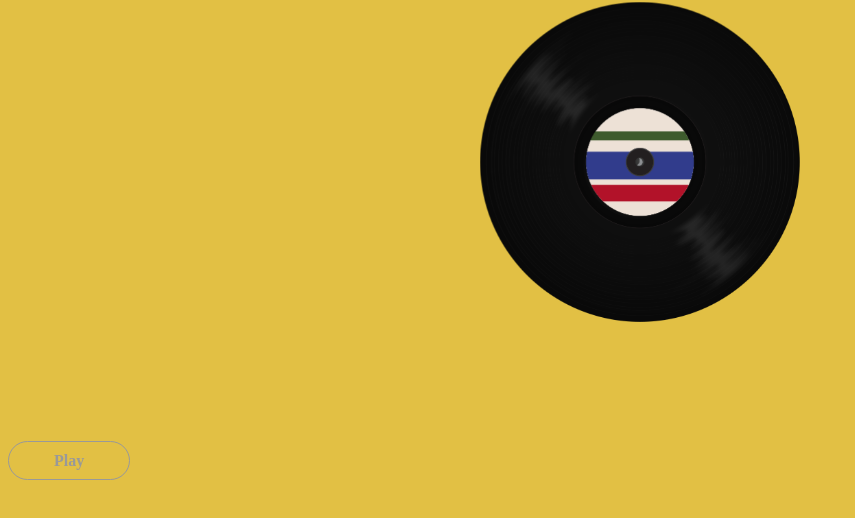
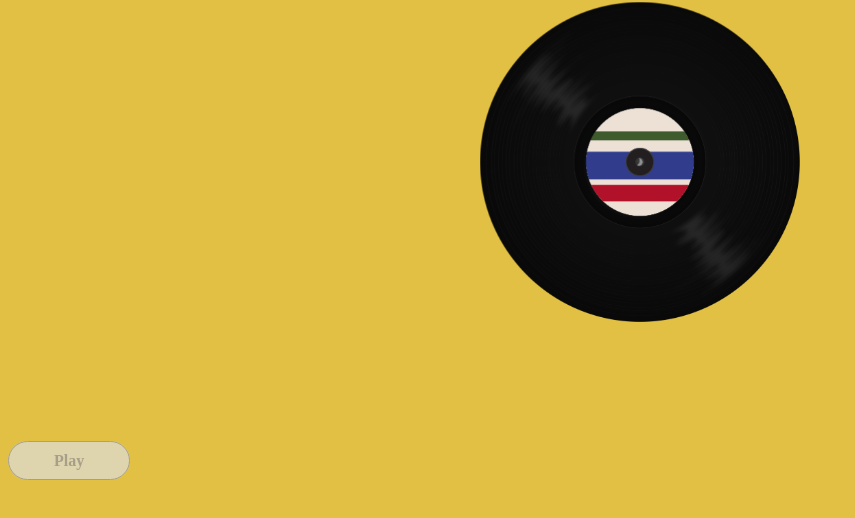
Before and after one commit to gbs0/javascript-101, a plain HTML site: page 04-HTML/index.html in a window 1280 px wide. Shown: the part 78-596 px from the top of the page, without its empty margins (0-855 px from the left). Drawn offline with nearby package versions, Linux system fonts and the light colour scheme; a web font is replaced by a local one.

Commit message:
add background color in btn

```diff
--- a/04-HTML/style.css
+++ b/04-HTML/style.css
@@ -38,8 +38,9 @@ body {
   padding: 10px 45px;
   border-radius: 30px;
   font-weight: bolder;
-  /*opacity: 0.6;*/
+  opacity: 0.8;
   text-decoration: none;
+  background-color: #DDDD;
 }
 
 .button:hover {
```
